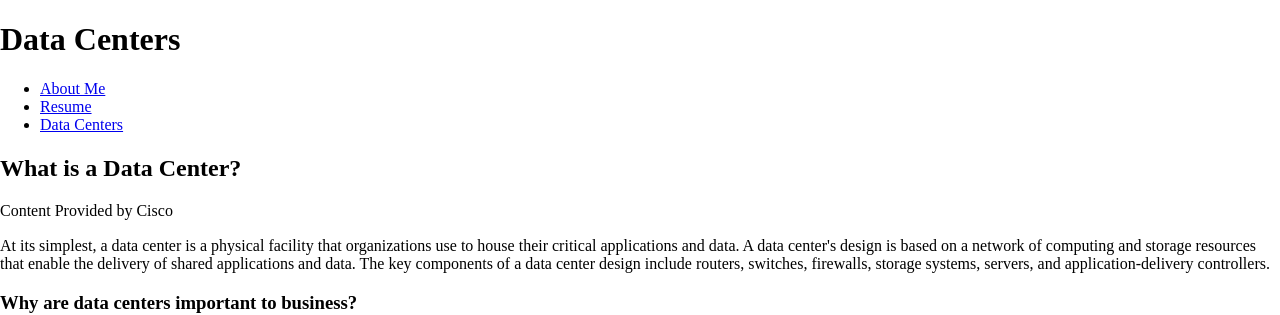
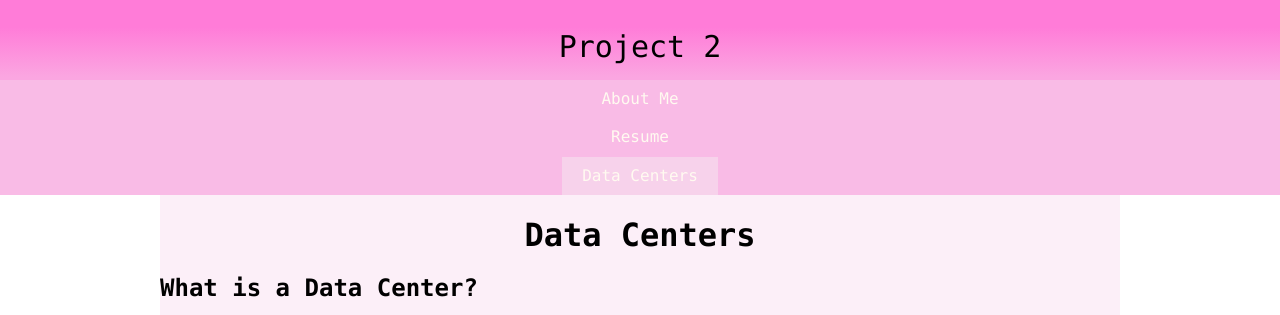
Before and after one commit to sabrinatanabe/webdev_project2, a plain HTML site: page datacenters.html in a window 1280 px wide. Shown: the top 315 px of the page. Drawn offline with nearby package versions, Linux system fonts and the light colour scheme; a web font is replaced by a local one.

Commit message:
Update datacenters.html

```diff
--- a/datacenters.html
+++ b/datacenters.html
@@ -8,17 +8,31 @@
 	<link rel="stylesheet" type="text/css" href="css/style.css">
 </head>
 <body>
-	<header>
-		<h1>Data Centers</h1>
-		<nav>
+	<header id="main-header">
+		<div id=header-container" class="container">
+			<div id="company-name"><p>Project 2</p></div>
+		</div>
+	</header>
+	<nav id="main-navbar">
+		<div id="navbar-container" class="container">
 			<ul>
 				<li><a href="index.html">About Me</a></li>
 				<li><a href="resume.html">Resume</a></li>
-				<li><a href="datacenters.html">Data Centers</a></li>
+				<li id="onpage"><a href="#">Data Centers</a></li>
 			</ul>
-		</nav>
-	</header>
-	<main>
+		</div>
+	</nav>
+	<div id="content-wrapper" class="container">
+		<main id="main-content">
+		<style>
+			h1 {
+				text-align: center; /* Center the title */
+			}
+			body {
+				text-align: left; /* left alin the body text */
+			}
+		</style>
+			<h1>Data Centers</h1>
 		<h2>What is a Data Center?</h2>
 			<p>Content Provided by Cisco
 			<p>At its simplest, a data center is a physical facility that organizations use to house their critical applications and data. A data center's design is based on a network of computing and storage resources that enable the delivery of shared applications and data. The key components of a data center design include routers, switches, firewalls, storage systems, servers, and application-delivery controllers.
```
